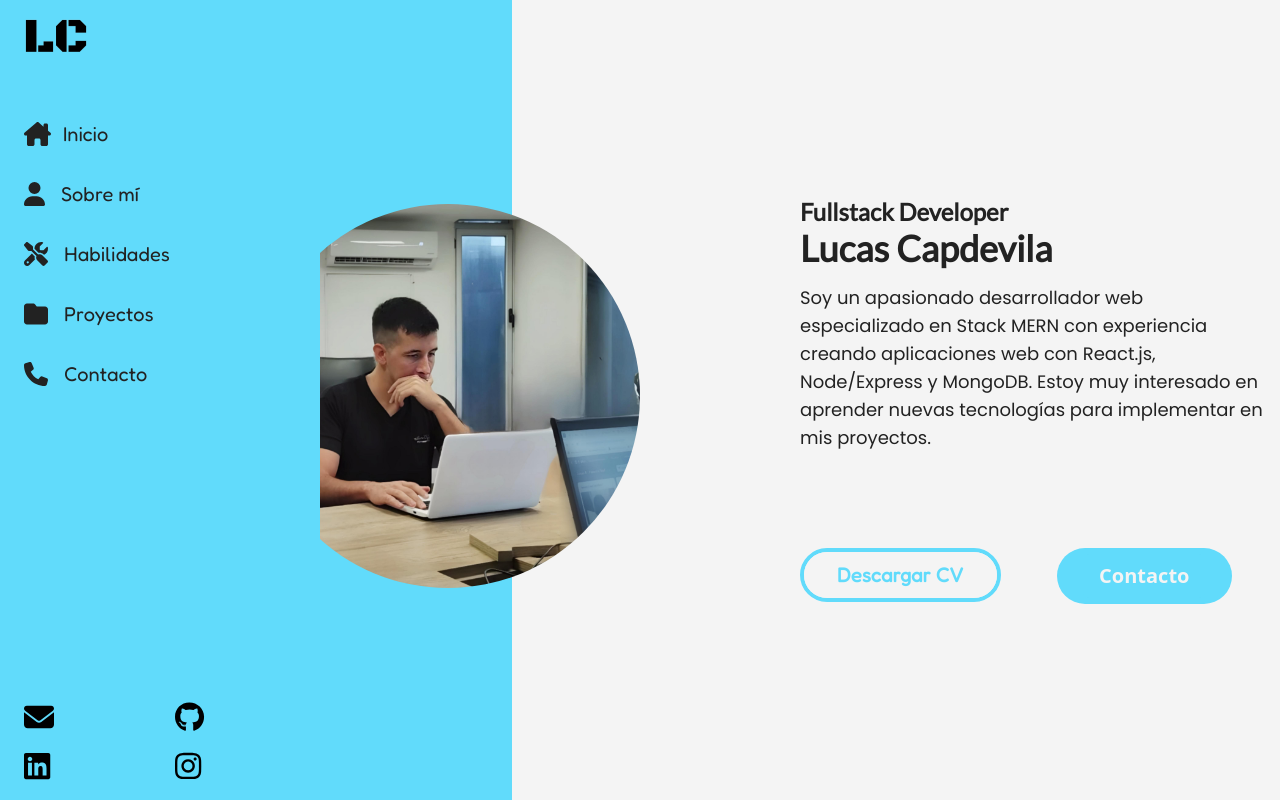
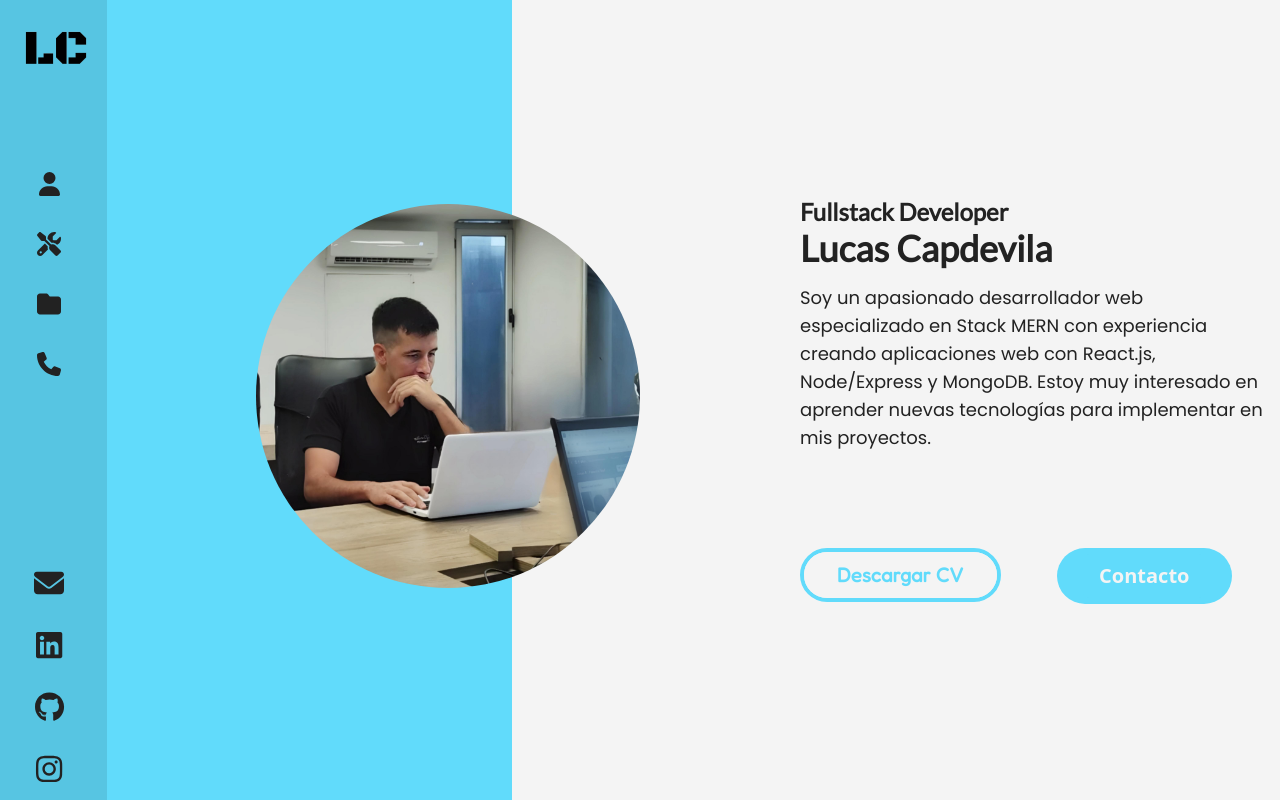
Before and after one commit to lucasecapdevila/portfolio-web, a React (Vite) app: page / in a window 1280 px wide. Built offline with nearby package versions, Linux system fonts and the light colour scheme.

Commit message:
se ajusta sideBar a pantallas lg

```diff
--- a/src/components/common/Menu.jsx
+++ b/src/components/common/Menu.jsx
@@ -3,7 +3,6 @@ import {
   faEnvelope,
   faFlag,
   faFolder,
-  faHouseChimney,
   faMoon,
   faPhone,
   faScrewdriverWrench,
@@ -27,7 +26,7 @@ const Menu = () => {
           data-drawer-toggle="logo-sidebar"
           aria-controls="logo-sidebar"
           type="button"
-          className="inline-flex items-center p-2 m-3 text-sm text-gray-500 lg:hidden bg-whiteBg rounded-full  hover:bg-gray-100 focus:outline-none focus:ring-2 focus:ring-gray-200 dark:text-gray-400 dark:hover:bg-gray-700 dark:focus:ring-gray-600"
+          className="inline-flex items-center p-2 m-3 text-sm text-gray-500 lg:hidden bg-whiteBg rounded-full  focus:outline-none focus:ring-2 focus:ring-gray-200 dark:text-gray-400 dark:hover:bg-gray-700 dark:focus:ring-gray-600"
         >
           <span className="sr-only">Open sidebar</span>
           <svg
@@ -51,67 +50,87 @@ const Menu = () => {
         className="enlaces fixed h-screen top-0 left-0 z-40 w-64 md:w-80 transition-transform -translate-x-full lg:translate-x-0"
         aria-label="Sidebar"
       >
-        <div className="flex flex-col px-3 py-2 h-full overflow-y-auto bg-reactLightBlue">
-          <Link to="/" className="flex ms-3 md:me-24">
+        <div className="flex flex-col px-3 py-2 h-full overflow-y-auto bg-reactDarkBlue md:w-11/12 lg:w-1/3">
+          <Link to="/" className="flex mt-3 ms-3 md:me-24 lg:me-0">
             <img
               src={logo}
               className="size-16 me-3"
               alt="lucasecapdevila logo"
             />
           </Link>
-          <ul className="flex-grow ms-3 mt-10 space-y-2 md:space-y-4 font-medium text-lg">
-            <li>
-              <Link
-                to="/"
-                className="flex items-center text-xl p-2 ps-0 text-textBlack rounded-lg dark:text-white hover:bg-gray-100 dark:hover:bg-gray-700 group"
-              >
-                <FontAwesomeIcon icon={faHouseChimney} className="text-2xl" />
-                <span className="ms-3">Inicio</span>
-              </Link>
-            </li>
+          <ul className="flex-grow ms-3 lg:ms-0 mt-20 space-y-2 md:space-y-4 font-medium text-lg">
             <li>
               <Link
                 to="/about"
-                className="flex items-center text-xl p-2 ps-0 text-textBlack rounded-lg dark:text-white hover:bg-gray-100 dark:hover:bg-gray-700 group"
+                className="flex items-center text-xl p-2 ps-0 text-textBlack rounded-lg dark:text-white dark:hover:bg-gray-700 group lg:justify-center"
               >
-                <FontAwesomeIcon icon={faUser} className="text-2xl" />
-                <span className="ms-4">Sobre mí</span>
+                <div className="relative group">
+                  <FontAwesomeIcon
+                    icon={faUser}
+                    className="text-2xl relative"
+                  />
+                  <span className="absolute bottom-full left-1/2 transform -translate-x-1/2 mb-2 w-max opacity-0 group-hover:opacity-100 transition-opacity bg-gray-800 text-white text-sm rounded px-2 py-1">
+                    Sobre mí
+                  </span>
+                </div>
+                <span className="ms-4 lg:hidden">Sobre mí</span>
               </Link>
             </li>
             <li>
               <Link
                 to="/skills"
-                className="flex items-center text-xl p-2 ps-0 text-textBlack rounded-lg dark:text-white hover:bg-gray-100 dark:hover:bg-gray-700 group"
+                className="flex items-center text-xl p-2 ps-0 text-textBlack rounded-lg dark:text-white dark:hover:bg-gray-700 group lg:justify-center"
               >
-                <FontAwesomeIcon
-                  icon={faScrewdriverWrench}
-                  className="text-2xl"
-                />
-                <span className="ms-4">Habilidades</span>
+                <div className="relative group">
+                  <FontAwesomeIcon
+                    icon={faScrewdriverWrench}
+                    className="text-2xl relative"
+                  />
+                  <span className="absolute bottom-full left-1/2 transform -translate-x-1/2 mb-2 w-max opacity-0 group-hover:opacity-100 transition-opacity bg-gray-800 text-white text-sm rounded px-2 py-1">
+                    Habilidades
+                  </span>
+                </div>
+                <span className="ms-4 lg:hidden">Habilidades</span>
               </Link>
             </li>
             <li>
               <Link
                 to="/projects"
-                className="flex items-center text-xl p-2 ps-0 text-textBlack rounded-lg dark:text-white hover:bg-gray-100 dark:hover:bg-gray-700 group"
+                className="flex items-center text-xl p-2 ps-0 text-textBlack rounded-lg dark:text-white dark:hover:bg-gray-700 group lg:justify-center"
               >
-                <FontAwesomeIcon icon={faFolder} className="text-2xl" />
-                <span className="ms-4">Proyectos</span>
+                <div className="relative group">
+                  <FontAwesomeIcon
+                    icon={faFolder}
+                    className="text-2xl relative"
+                  />
+                  <span className="absolute bottom-full left-1/2 transform -translate-x-1/2 mb-2 w-max opacity-0 group-hover:opacity-100 transition-opacity bg-gray-800 text-white text-sm rounded px-2 py-1">
+                    Proyectos
+                  </span>
+                </div>
+                <span className="ms-4 lg:hidden">Proyectos</span>
               </Link>
             </li>
             <li>
               <Link
                 to="/contact"
-                className="flex items-center text-xl p-2 ps-0 text-textBlack rounded-lg dark:text-white hover:bg-gray-100 dark:hover:bg-gray-700 group"
+                className="flex items-center text-xl p-2 ps-0 text-textBlack rounded-lg dark:text-white dark:hover:bg-gray-700 group lg:justify-center"
               >
-                <FontAwesomeIcon icon={faPhone} className="text-2xl" />
-                <span className="ms-4">Contacto</span>
+                <div className="relative group">
+                  <FontAwesomeIcon
+                    icon={faPhone}
+                    className="text-2xl relative"
+                  />
+                  <span className="absolute bottom-full left-1/2 transform -translate-x-1/2 mb-2 w-max opacity-0 group-hover:opacity-100 transition-opacity bg-gray-800 text-white text-sm rounded px-2 py-1">
+                    Contacto
+                  </span>
+                </div>
+                <span className="ms-4 lg:hidden">Contacto</span>
               </Link>
             </li>
             {/* <li>
               <Link
                 to="/"
-                className="flex items-center text-xl p-2 ps-0 text-textBlack rounded-lg dark:text-white hover:bg-gray-100 dark:hover:bg-gray-700 group"
+                className="flex items-center text-xl p-2 ps-0 text-textBlack rounded-lg dark:text-white dark:hover:bg-gray-700 group"
               >
                 <FontAwesomeIcon icon={faFlag} className="text-2xl" />
                 <span className="ms-4">EN/ES</span>
@@ -120,7 +139,7 @@ const Menu = () => {
             <li>
               <Link
                 to="/"
-                className="flex items-center text-xl p-2 ps-0 text-textBlack rounded-lg dark:text-white hover:bg-gray-100 dark:hover:bg-gray-700 group"
+                className="flex items-center text-xl p-2 ps-0 text-textBlack rounded-lg dark:text-white dark:hover:bg-gray-700 group"
               >
                 <FontAwesomeIcon className="text-2xl me-4" icon={faSun} />
                 <FontAwesomeIcon icon={faMoon} className="text-2xl" />
@@ -128,22 +147,30 @@ const Menu = () => {
               </Link>
             </li> */}
           </ul>
-          <ul className="ms-3 md:columns-2 space-y-4 font-medium text-lg">
+          <ul className="ms-3 lg:ms-0 md:columns-2 lg:columns-1 space-y-4 font-medium text-lg">
             <li>
-              <Link to="mailto:lcapdevila60@gmail.com?subject=FullStack Portfolio&body=Hola ! Vi tu portfolio y me interesan tus servicios.">
+              <Link
+                to="mailto:lcapdevila60@gmail.com?subject=FullStack Portfolio&body=Hola ! Vi tu portfolio y me interesan tus servicios."
+                className="flex items-center text-xl p-2 ps-0 text-textBlack rounded-lg dark:text-white dark:hover:bg-gray-700 group lg:justify-center hvr-pop"
+              >
                 <FontAwesomeIcon icon={faEnvelope} className="text-3xl" />
               </Link>
             </li>
             <li>
               <Link
                 to="https://www.linkedin.com/in/lucasecapdevila/"
+                className="flex items-center text-xl p-2 ps-0 text-textBlack rounded-lg dark:text-white dark:hover:bg-gray-700 group lg:justify-center hvr-pop"
                 target="_blank"
               >
                 <FontAwesomeIcon icon={faLinkedin} className="text-3xl" />
               </Link>
             </li>
             <li>
-              <Link to="https://github.com/lucasecapdevila" target="_blank">
+              <Link
+                to="https://github.com/lucasecapdevila"
+                target="_blank"
+                className="flex items-center text-xl p-2 ps-0 text-textBlack rounded-lg dark:text-white dark:hover:bg-gray-700 group lg:justify-center hvr-pop"
+              >
                 <FontAwesomeIcon icon={faGithub} className="text-3xl" />
               </Link>
             </li>
@@ -151,6 +178,7 @@ const Menu = () => {
               <Link
                 to="https://www.instagram.com/lucasecapdevila/"
                 target="_blank"
+                className="flex items-center text-xl p-2 ps-0 text-textBlack rounded-lg dark:text-white dark:hover:bg-gray-700 group lg:justify-center hvr-pop"
               >
                 <FontAwesomeIcon icon={faInstagram} className="text-3xl" />
               </Link>
--- a/src/index.css
+++ b/src/index.css
@@ -44,3 +44,32 @@ body{
   font-size: 1.25rem; /* 20px */
   line-height: 1.75rem; /* 28px */
 }
+
+/* Hovers */
+@-webkit-keyframes hvr-pop {
+  50% {
+    -webkit-transform: scale(1.2);
+    transform: scale(1.2);
+  }
+}
+@keyframes hvr-pop {
+  50% {
+    -webkit-transform: scale(1.2);
+    transform: scale(1.2);
+  }
+}
+.hvr-pop {
+  -webkit-transform: perspective(1px) translateZ(0);
+  transform: perspective(1px) translateZ(0);
+  box-shadow: 0 0 1px rgba(0, 0, 0, 0);
+}
+.hvr-pop:hover, .hvr-pop:focus, .hvr-pop:active {
+  -webkit-animation-name: hvr-pop;
+  animation-name: hvr-pop;
+  -webkit-animation-duration: 0.3s;
+  animation-duration: 0.3s;
+  -webkit-animation-timing-function: linear;
+  animation-timing-function: linear;
+  -webkit-animation-iteration-count: 1;
+  animation-iteration-count: 1;
+}
```
